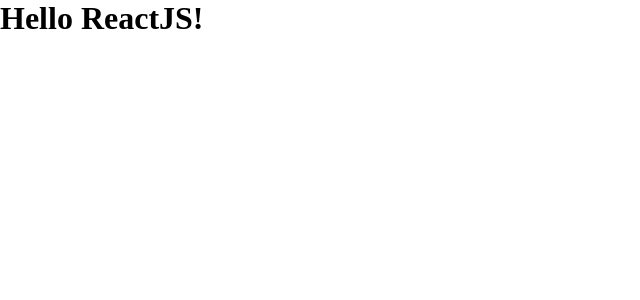
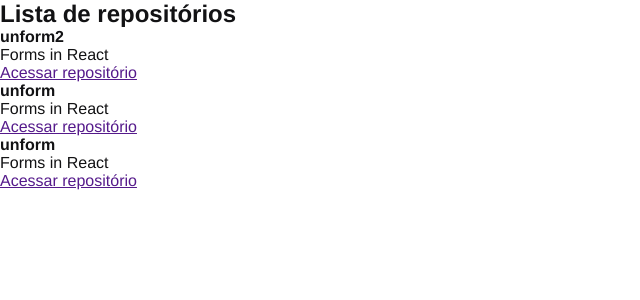
Before and after one commit to RicardoSantos-99/ignite-github-explore, a React app: page / in a window 1280 px wide. Shown: the top 300 px of the page, without its empty margins (0-640 px from the left). Built offline with nearby package versions, Linux system fonts and the light colour scheme.

Commit message:
feat: primeiro component react [012]

```diff
--- a/src/App.jsx
+++ b/src/App.jsx
@@ -1,5 +1,9 @@
 import './styles/global.scss';
 
+import { RepositoryList } from './components/RepositoryList';
+
 export function App() {
-  return <h1>Hello ReactJS!</h1>
+  return (
+    <RepositoryList />
+  )
 }
--- /dev/null
+++ b/src/components/RepositoryList.jsx
@@ -0,0 +1,38 @@
+const repositoryName = 'unform2'
+
+export function RepositoryList() {
+  return (
+    <section className="repository-list">
+      <h1>Lista de repositórios</h1>
+
+      <ul>
+        <li>
+          <strong>{repositoryName}</strong>
+          <p>Forms in React</p>
+
+          <a href="">
+            Acessar repositório
+          </a>
+        </li>
+
+        <li>
+          <strong>unform</strong>
+          <p>Forms in React</p>
+
+          <a href="">
+            Acessar repositório
+          </a>
+        </li>
+
+        <li>
+          <strong>unform</strong>
+          <p>Forms in React</p>
+
+          <a href="">
+            Acessar repositório
+          </a>
+        </li>
+      </ul>
+    </section>
+  )
+};
--- a/src/styles/global.scss
+++ b/src/styles/global.scss
@@ -5,5 +5,6 @@
 }
 
 body {
-  font: Arial, Helvetica, sans-serif;
+  font: 16px "Helvetica Neue", Arial, sans-serif;
+  color: #121214;
 }
```
